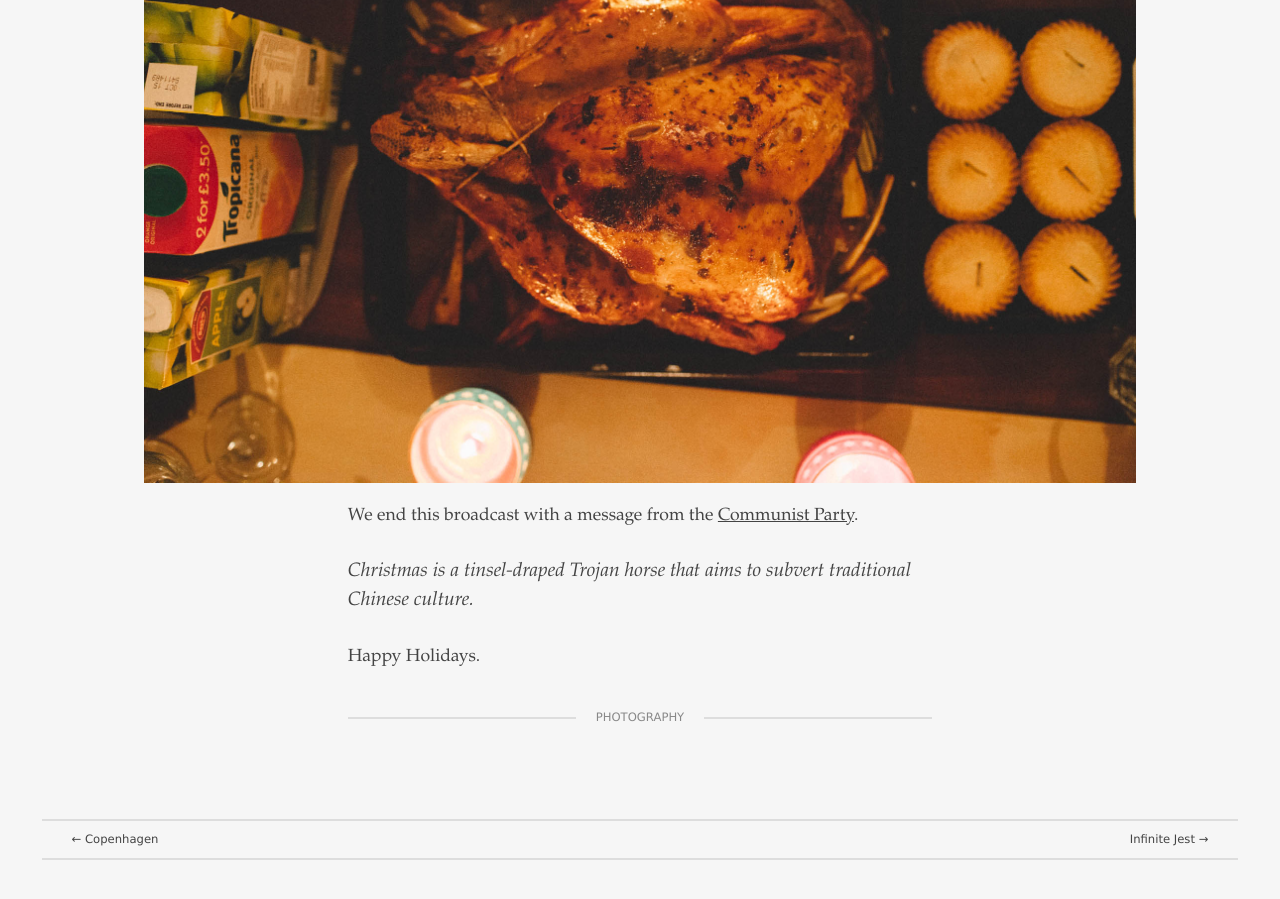
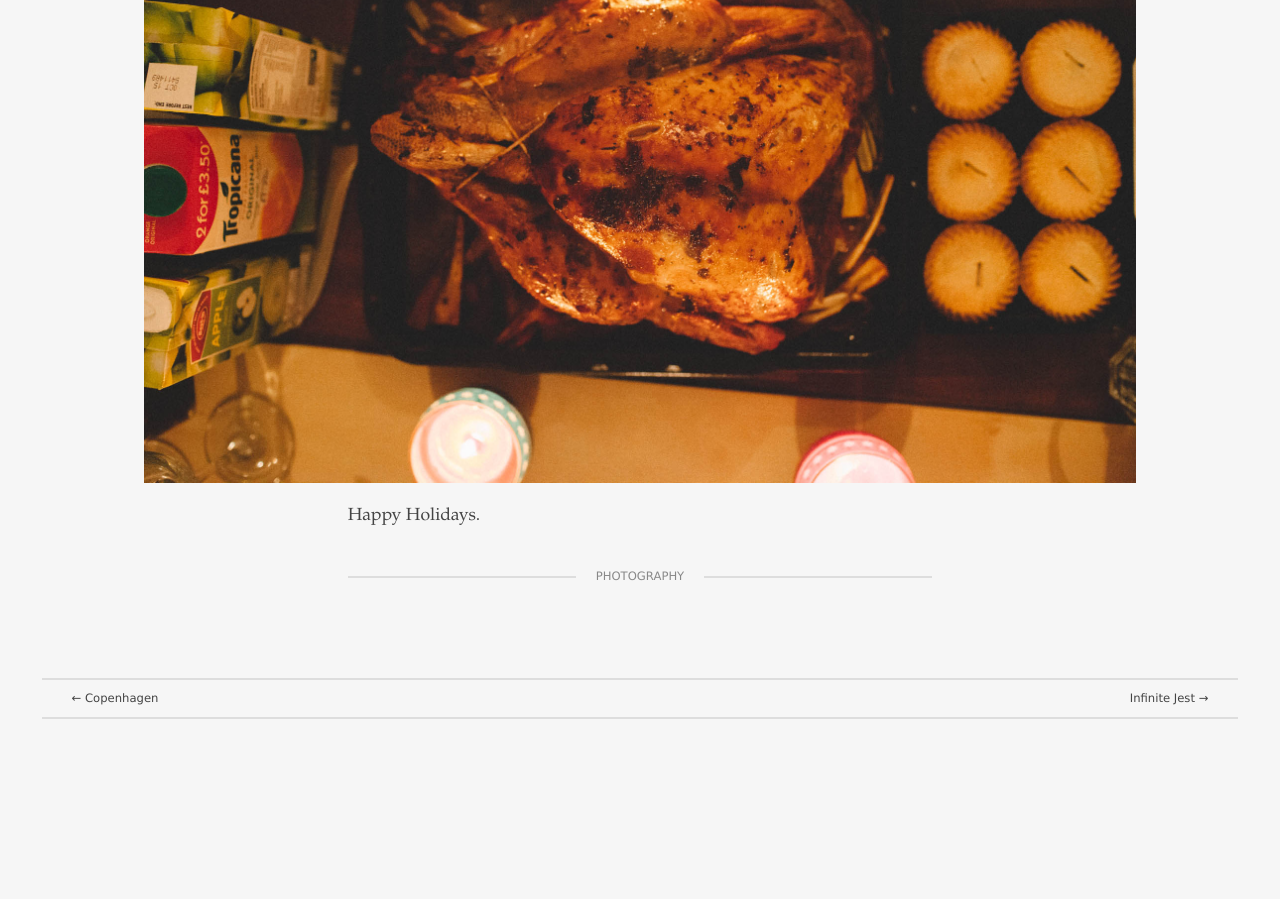
Before and after one commit to dfeng/blog, a Jekyll site: the page built from _posts/2014-12-25-happy-holidays.md, in a window 1280 px wide and 900 px high, scrolled down 759 px. Built offline with Jekyll 4.4.1, drawn with Linux system fonts in a browser that asks for light colours; nearby versions of some CDN libraries; some web fonts are replaced; after the commit the page ends 1518 px from its top, so only the background shows below that.

```diff
--- a/_posts/2014-12-25-happy-holidays.md
+++ b/_posts/2014-12-25-happy-holidays.md
@@ -11,8 +11,4 @@ What better way to celebrate the holidays than to stuff a gargantuan poultry wit
 
 ![](/img/IMG_8896.jpg)
 
-We end this broadcast with a message from the [Communist Party](http://sinosphere.blogs.nytimes.com/2014/12/25/atheist-china-cracks-down-on-a-force-of-the-west-christmas/).
-
-> Christmas is a tinsel-draped Trojan horse that aims to subvert traditional Chinese culture.
-
 Happy Holidays.
```
Also changed, not shown: _posts/2014-12-25-copenhagen.md (+1 -1 lines).
